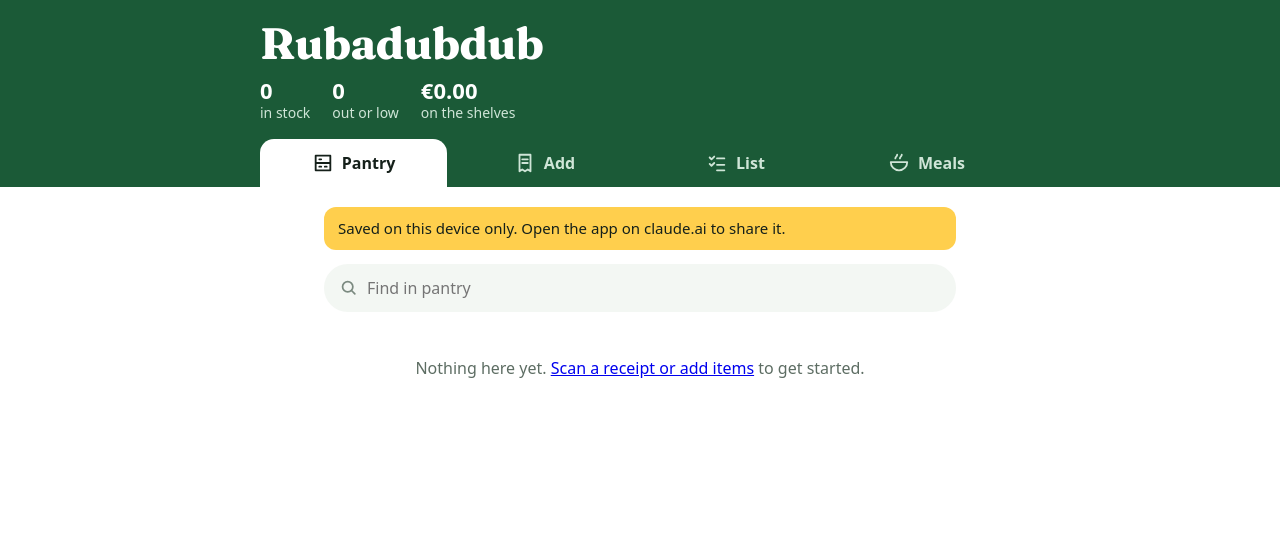
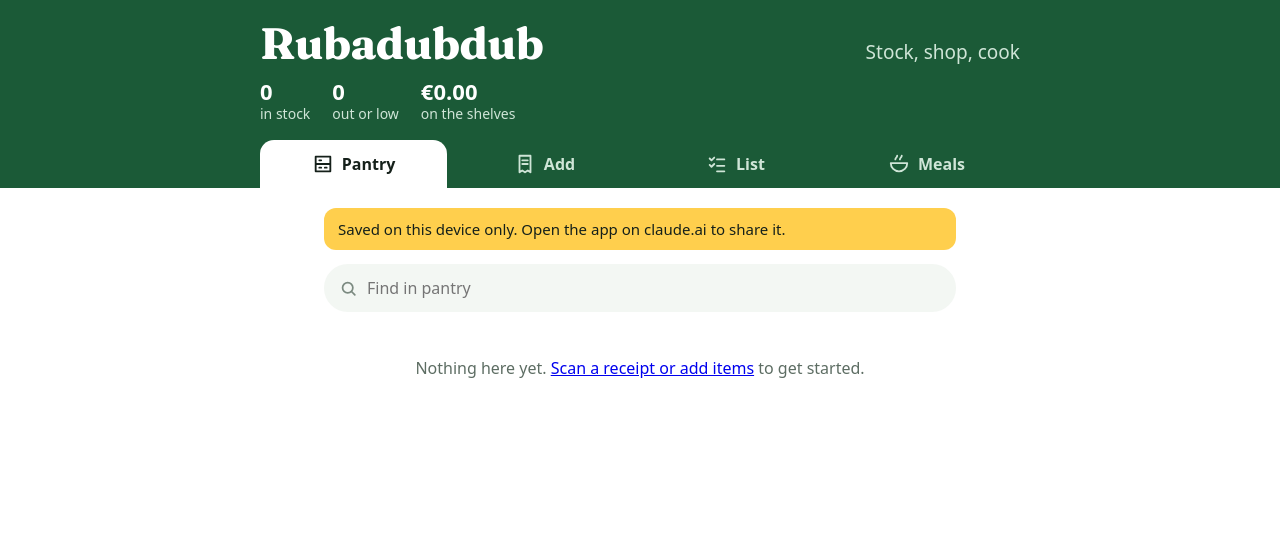
Before and after one commit to rsorero/pantry-meals, a plain HTML site: page app/index.html in a window 1280 px wide. Drawn offline with Linux system fonts and the light colour scheme; a web font is replaced by a local one.

Commit message:
Add "Stock, shop, cook" subtitle and a handoff doc
The subtitle sits right of the title and wraps below it only when there is
no room. docs/handoff.md records where things stand, open items and known
gotchas for the next session; settings/home is now in the data model.

Co-Authored-By: Claude Opus 5.5 <noreply@anthropic.com>
Claude-Session: https://claude.ai/code/session_011opZFHF7mnGyUX3pWa9u4U

```diff
--- a/app/index.html
+++ b/app/index.html
@@ -24,6 +24,8 @@ header{background:var(--leaf);color:#fff;padding:calc(env(safe-area-inset-top) +
 h1{font:750 clamp(28px,6vw,44px)/1.05 Fraunces,Georgia,serif;font-variation-settings:"SOFT" 100,"WONK" 1;letter-spacing:-.01em;margin:0}
 h2{font:700 24px/1.15 Fraunces,Georgia,serif;font-variation-settings:"SOFT" 60;margin:30px 0 12px}
 body:not([data-tab=pantry]) .stats{display:none}
+.brand{display:flex;flex-wrap:wrap;justify-content:space-between;align-items:baseline;gap:2px 16px}
+.tagline{margin:0;font-size:16px;font-weight:500;color:#cfe5d7;white-space:nowrap}
 h2:first-child{margin-top:4px}
 .stats{display:flex;gap:22px;flex-wrap:wrap;margin:12px 0 16px;color:#cfe5d7;font-size:14px}
 .stats b{color:#fff;font-size:22px;display:block;line-height:1.1;font-variant-numeric:tabular-nums}
@@ -194,7 +196,7 @@ details.opts .g3:first-of-type label.f{margin-top:4px}
 .fav h3{font:700 18px/1.2 Fraunces,Georgia,serif;margin:2px 0}
 .fav .acts{margin-top:8px}
 [hidden]{display:none!important}
-@media(min-width:601px){.toast{bottom:28px}.sheet{align-items:center}.sheet>div{border-radius:22px}}
+@media(min-width:601px){.tagline{font-size:19px}.toast{bottom:28px}.sheet{align-items:center}.sheet>div{border-radius:22px}}
 @media(max-width:600px){
  nav{position:fixed;left:0;right:0;bottom:0;z-index:30;background:color-mix(in srgb,var(--bg) 90%,transparent);-webkit-backdrop-filter:blur(14px);backdrop-filter:blur(14px);border-top:1px solid var(--line);padding:6px 6px calc(6px + env(safe-area-inset-bottom))}
  nav a{color:var(--mut);background:none;border-radius:12px;font-size:12px;font-weight:600;flex-direction:column;gap:3px;padding:2px;min-height:54px;position:relative}
@@ -225,7 +227,7 @@ details.opts .g3:first-of-type label.f{margin-top:4px}
 </head>
 <body>
 <header><div class="wrap">
-  <h1>Rubadubdub</h1>
+  <div class="brand"><h1>Rubadubdub</h1><p class="tagline">Stock, shop, cook</p></div>
   <div class="stats" id="stats"><span><b>–</b>in stock</span></div>
   <nav>
     <a href="#pantry" id="t-pantry"><svg viewBox="0 0 24 24" fill="none" stroke="currentColor" stroke-width="2" stroke-linecap="round" stroke-linejoin="round"><path d="M4 4h16v16H4zM4 12h16"/><path d="M8 8h2M8 16h2M14 16h2"/></svg>Pantry</a>
```
Also changed, not shown: 4 other files.
